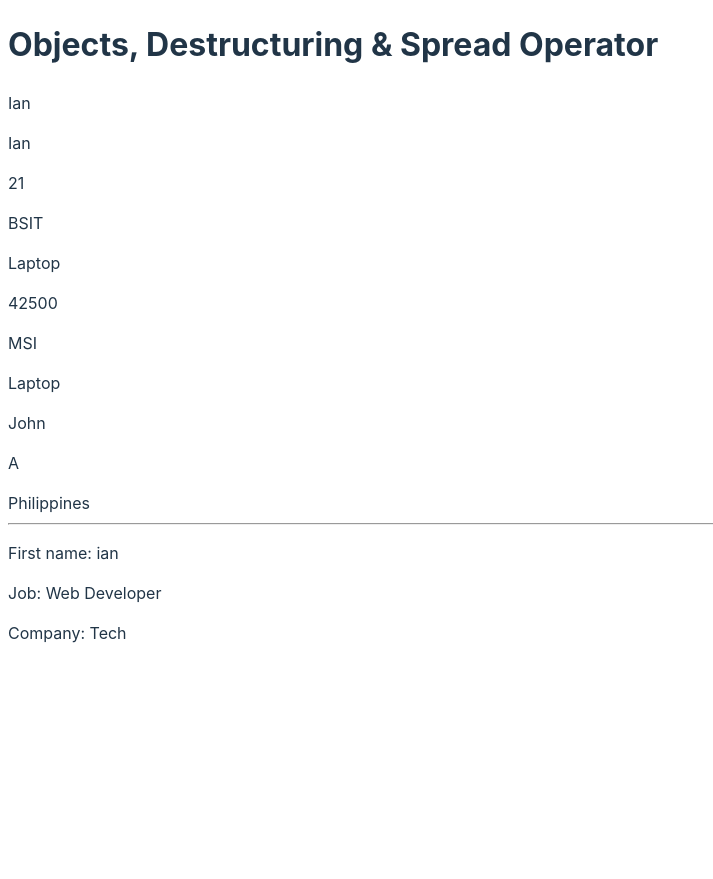
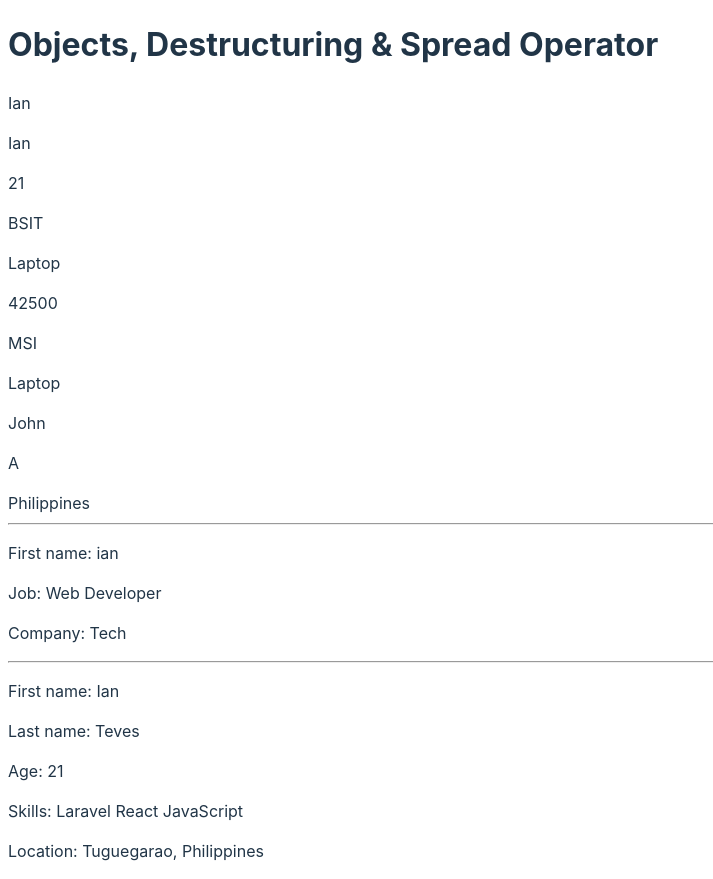
Before and after one commit to Iannn-dx/react-app, a React (Vite) app: page / in a window 1280 px wide. Shown: the whole page, without its empty margins (0-713 px from the left). Before the commit the page ends 800 px from the top, so only its background shows below. Built offline with nearby package versions, Linux system fonts and the light colour scheme.

Commit message:
day 4: objects destructuring

```diff
--- a/src/lessons/objects.tsx
+++ b/src/lessons/objects.tsx
@@ -53,6 +53,25 @@ export default function day3onject(){
     }
   };
 
+  const profile1 = {
+
+    firstName:"Ian",
+    lastName:"Teves",
+    age:21,
+
+    skills:[
+        "Laravel",
+        " React",
+        " JavaScript"
+    ],
+
+    address:{
+        city:"Tuguegarao",
+        country:"Philippines"
+    }
+
+};
+
   return (
     <div>
       <h1>Objects, Destructuring & Spread Operator</h1>
@@ -83,6 +102,17 @@ export default function day3onject(){
         <p>Job: {employee.job.title}</p>
         <p>Company: {employee.job.company}</p>
       </div>
+
+      <hr />
+
+      <div>
+        <p>First name: {profile1.firstName}</p>
+        <p>Last name: {profile1.lastName}</p>
+        <p>Age: {profile1.age}</p>
+        <p>Skills: {profile1.skills}</p>
+        <p>Location: {profile1.address.city}, {profile1.address.country}</p>
+
+      </div>
     </div>
   )
 }
```
